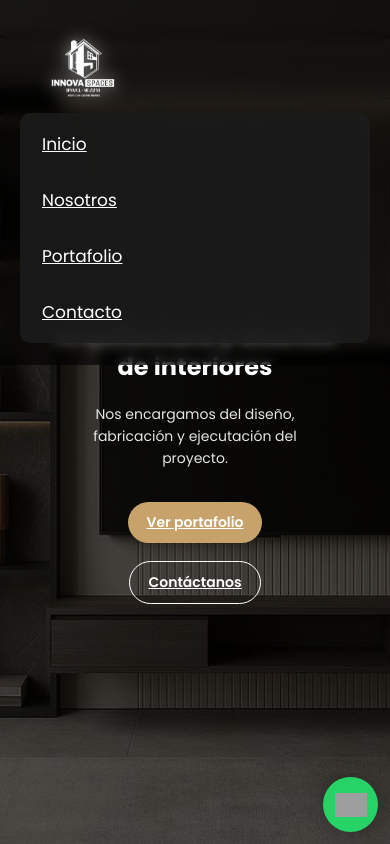
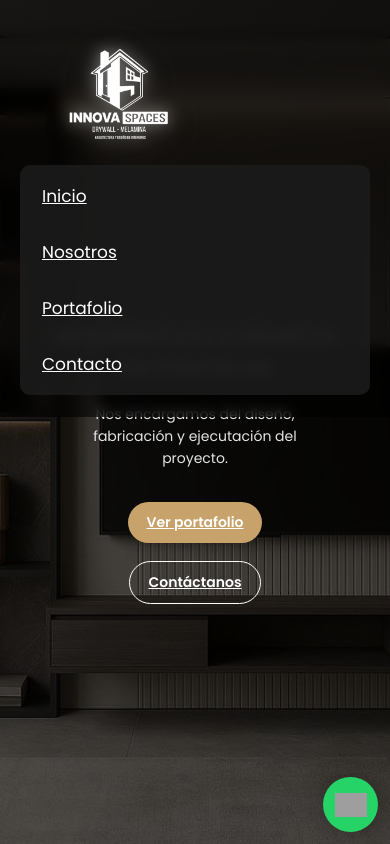
Before and after one commit to innespdo/innova-space, a plain HTML site: page index.html in a window 390 px wide. Shown: the top 844 px of the page. Drawn offline with Linux system fonts and the light colour scheme; grey boxes are pictures that could not be loaded.

Commit message:
Update index.html

```diff
--- a/index.html
+++ b/index.html
@@ -648,6 +648,20 @@ section {
   width: clamp(32px, 6vw, 60px);
   height: auto;
 }
+/* 🔧 Ajuste del tamaño del logo en móviles */
+@media (max-width: 768px) {
+  .nav img {
+    max-width: 48vw; /* antes estaba en 40vw */
+    height: auto;
+  }
+}
+
+@media (max-width: 480px) {
+  .nav img {
+    max-width: 55vw; /* un poquito más grande en pantallas pequeñas */
+    height: auto;
+  }
+}
 
   </style>
 </head>
```
